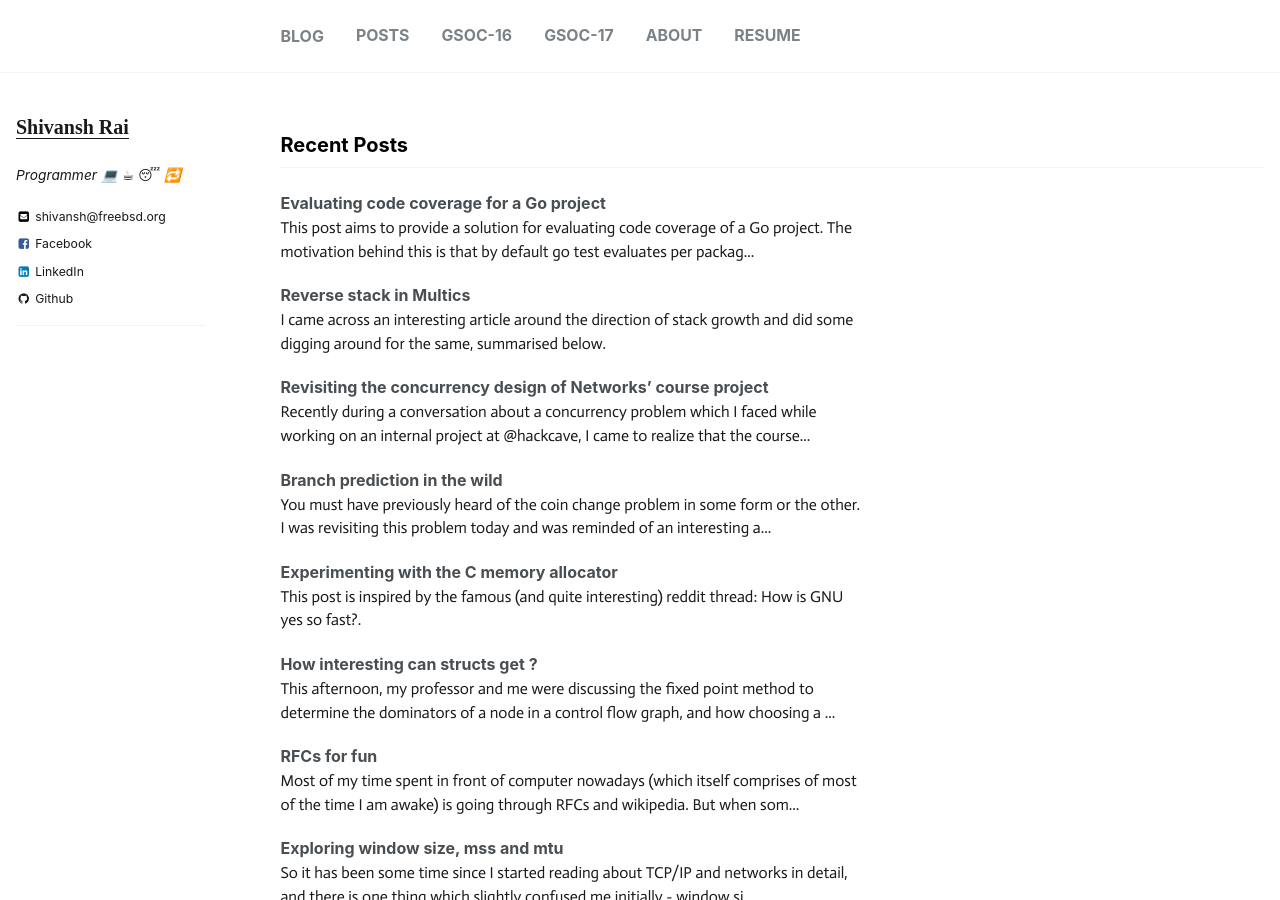
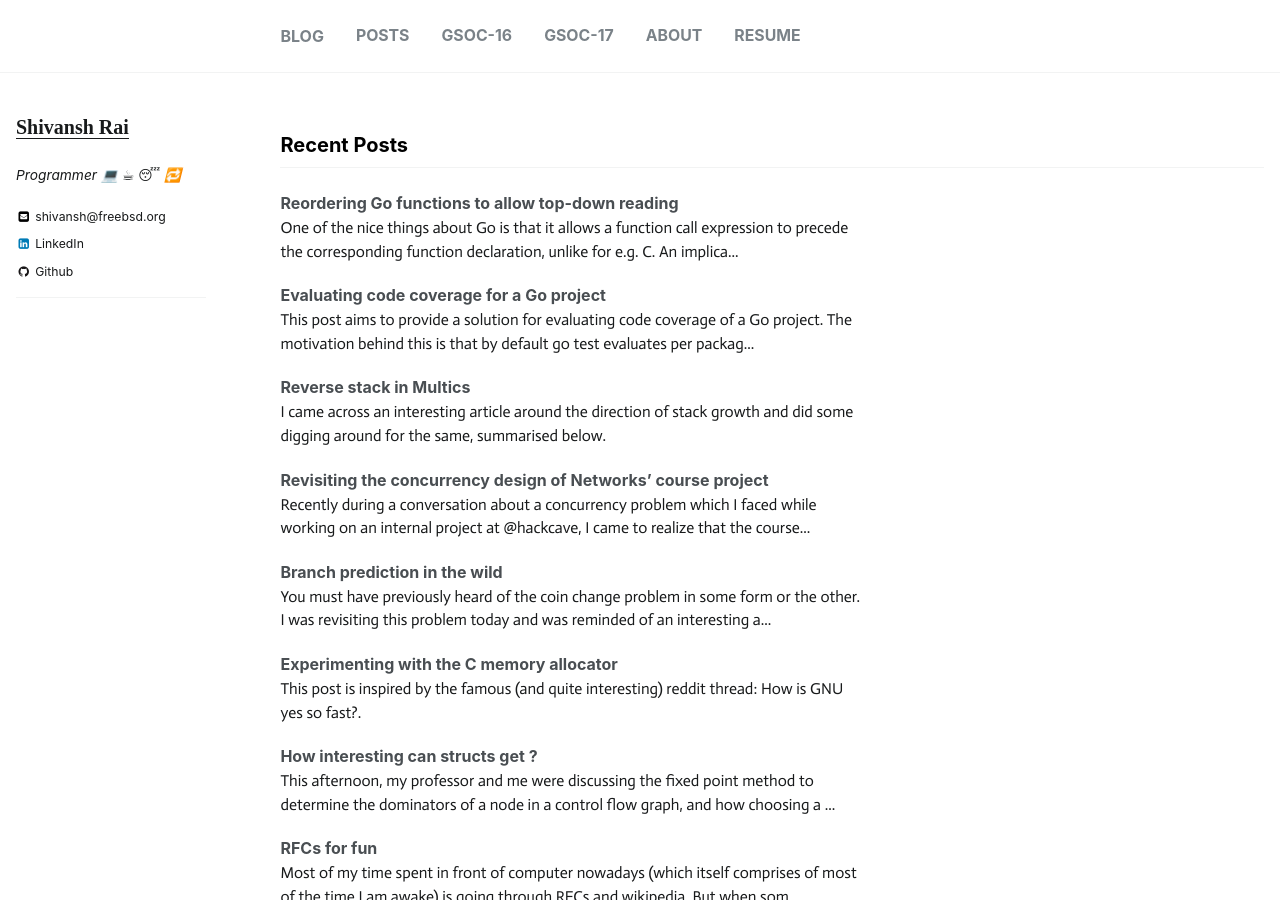
Before and after one commit to shivansh/shivansh.github.io, a Jekyll site: the page built from index.html, in a window 1280 px wide and 900 px high. Built offline with Jekyll 4.4.1, drawn with Linux system fonts in a browser that asks for light colours; emoji names are drawn with the system emoji font; some of the changed lines change nothing that is shown.

Commit message:
Add post on function reordering

````diff
--- a/_config.yml
+++ b/_config.yml
@@ -71,7 +71,7 @@ author:
   codepen          :
   dribbble         :
   flickr           :
-  facebook         : shivansh.rai.75
+  facebook         :
   foursquare       :
   github           : shivansh/
   google_plus      :
--- /dev/null
+++ b/_posts/2021-11-23-go-function-reordering.md
@@ -0,0 +1,87 @@
+---
+title: "Reordering Go functions to allow top-down reading"
+layout: single
+---
+
+One of the nice things about Go is that it allows a function call expression to
+precede the corresponding function declaration, unlike for e.g. C. An
+implication of this property is that the function declarations in a program can
+be arranged in such a way that one reads a program in a top down manner.
+
+Consider the following program -
+
+```
+func qux() { ... }
+
+func baz() { ... }
+
+func bar() {
+  qux()
+}
+
+func foo() { // entry point
+  bar()
+  baz()
+}
+```
+
+The ordering of function declarations above might lead to one scrolling a bit
+before reaching and identifying the entry point `foo`. A valid alternate
+representation for the above program could be -
+
+```
+func foo() { // entry point
+  bar()
+  baz()
+}
+
+func bar() {
+  qux()
+}
+
+func qux() { ... }
+
+func baz() { ... }
+```
+
+This representation improves readability by allowing one to read the program
+from top to down.
+
+## Rewriting the AST
+One can think of the above program as a directed graph where each node is a
+function declaration and an edge from `foo` to `bar` represents that `foo`'s
+declaration contains a call to `bar`.
+
+<br>
+<center><img src="/images/graph.svg"></center>
+<br>
+
+The desired sequence of function declarations is the topological ordering of
+above directed acyclic graph.
+
+Go provides a rich toolset for manipulating ASTs. The
+[astutil](golang.org/x/tools/go/ast/astutil) package allows finding nodes of
+interest in the AST, and also provides an API to
+[replace](https://pkg.go.dev/golang.org/x/tools/go/ast/astutil#Cursor.Replace)
+them. A nice walkthrough of these capabilities is documented
+[here](https://eli.thegreenplace.net/2021/rewriting-go-source-code-with-ast-tooling/).
+
+In this case, we need to replace the nodes corresponding to function
+declarations to achieve the desired ordering. However, the corresponding
+comments would not be reordered since they are not attached to the AST nodes
+and are free-flowing (see issue
+[#20744](https://github.com/golang/go/issues/20744)). Package
+[dave/dst](https://pkg.go.dev/github.com/dave/dst@v0.26.2) solves exactly this
+shortcoming and provides similar APIs to Go's AST tooling with added support of
+retaining comment positions relative to AST nodes.
+
+## Implementation
+
+The implementation is available
+[here](https://github.com/shivansh/rewrite/tree/main/reorder) and can used via
+-
+```
+$ go install github.com/shivansh/rewrite/reorder@latest
+$ $GOPATH/bin/reorder
+usage: reorder [-svg graph.svg] file.go
+```
````
Also changed, not shown: images/graph.svg (added).
